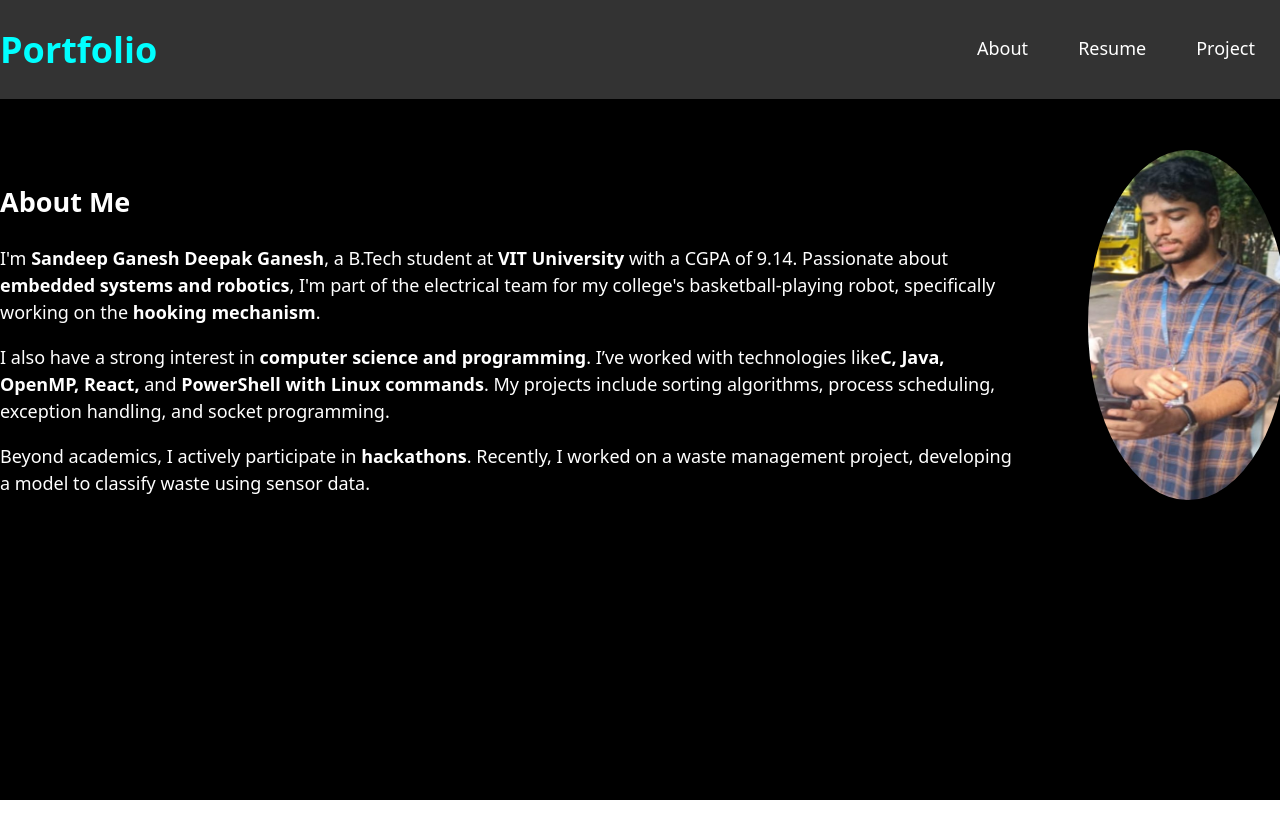
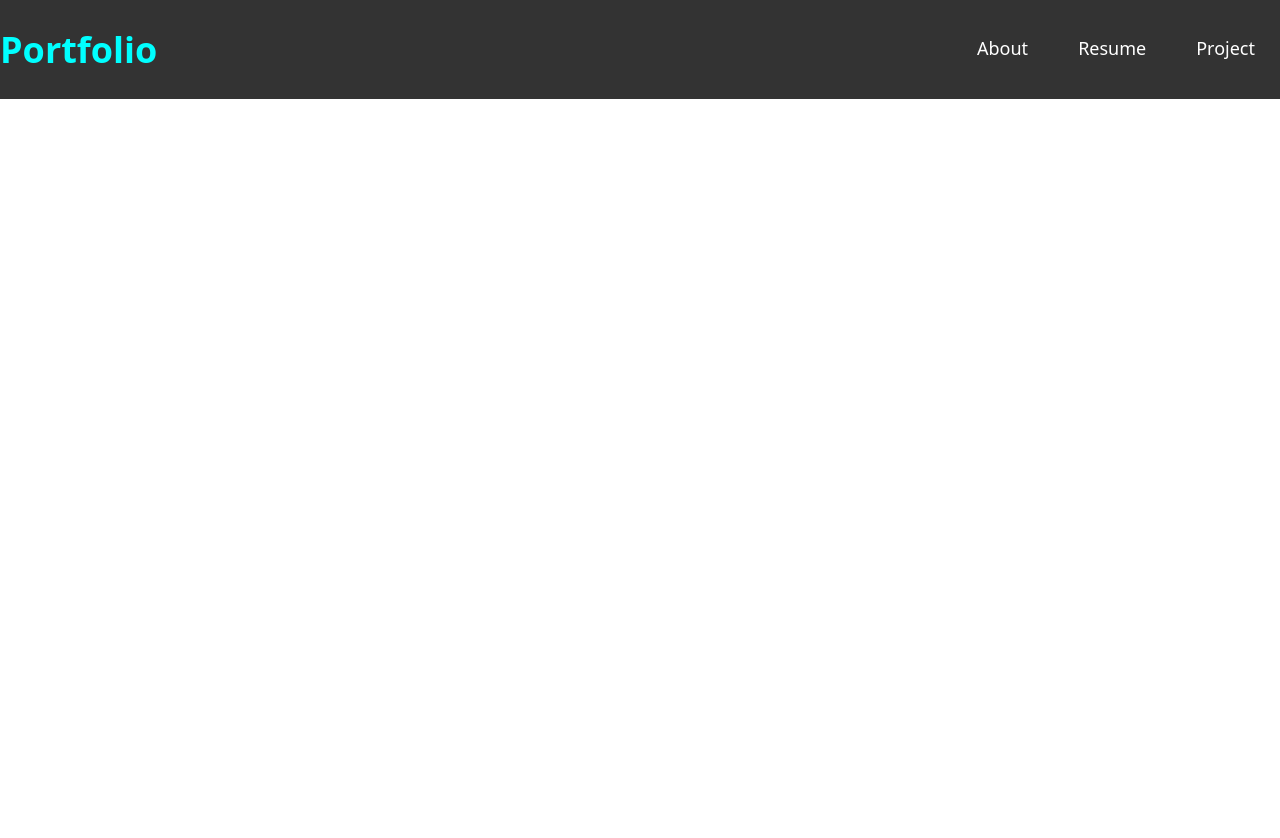
Before and after one commit to githubhealer/Web_Portfolio, a React (Vite) app: page / in a window 1280 px wide. Shown: the top 838 px of the page. After the commit the page ends 800 px from the top, so only its background shows below. Built offline with nearby package versions, Linux system fonts and the light colour scheme.

Commit message:
first commit

```diff
--- a/package.json
+++ b/package.json
@@ -1,6 +1,6 @@
 {
   "name": "my-app",
-  "homepage": "https://githubhealer.github.io/",
+  "homepage": "https://githubhealer.github.io/Web_Portfolio/",
   "private": true,
   "version": "0.0.0",
   "type": "module",
--- a/src/App.jsx
+++ b/src/App.jsx
@@ -20,13 +20,13 @@ const App = () => {
       <nav>
         <h1 style={{ color: 'aqua' }}>Portfolio</h1>
         <nav className="right">
-          <Link to="/">About</Link>
+          <Link to="/Web_Portfolio">About</Link>
           <Link to="/resume">Resume</Link>
           <Link to="/proj">Project</Link>
         </nav>
       </nav>
       <Routes>
-        <Route path="/" element={<About />} />
+        <Route path="/Web_Portfolio" element={<About />} />
         <Route path="/resume" element={<Resume />} />
         <Route
           path="/proj"
@@ -49,11 +49,6 @@ const App = () => {
         />
       </Routes>
     </Router>
-    <div style={{ textAlign: 'center',marginTop:'40vh', color: 'white', minHeight: '100vh',minWidth:'100vw'}}>
-            <h1 style={{ fontSize: '36px',color:"white" }}>Welcome to My Portfolio</h1>
-            <p style={{ fontSize: '20px', marginTop: '10px' }}>I'm Sandeep Ganesh D, a passionate developer.</p>
-            <p style={{ fontSize: '18px', marginTop: '10px' }}>Explore my projects and skills using the navigation above!</p>
-    </div>
     </>
   );
 };
```
